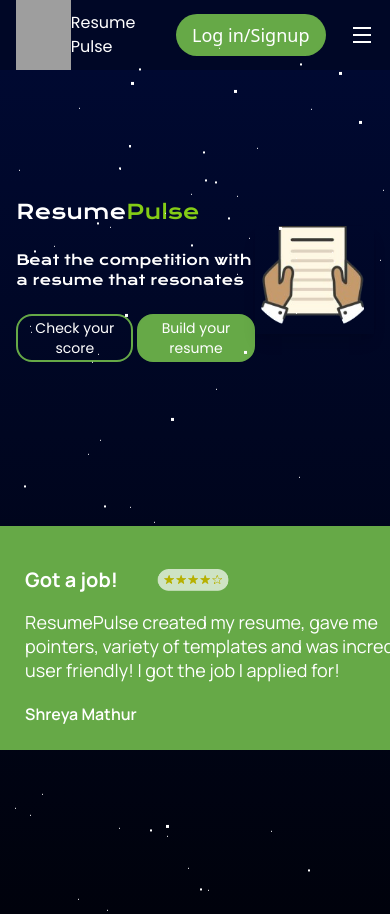
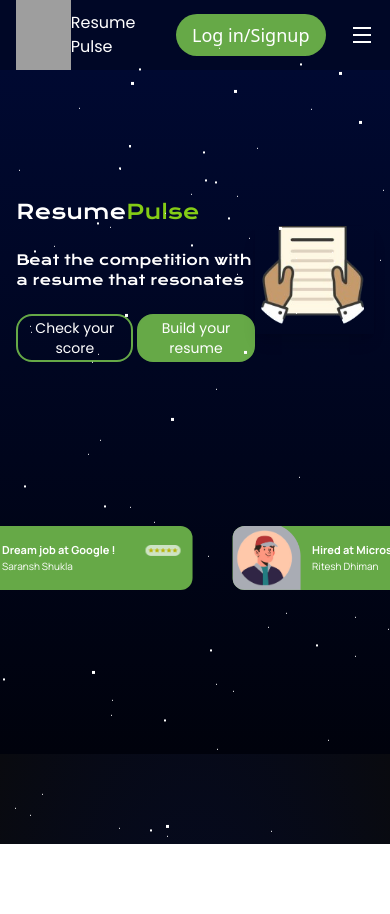
Before and after one commit to RiteshDhiman/ResumePulse, a React (Vite) app in the folder frontend/: page / in a window 390 px wide. After the commit the page ends 844 px from the top, so only its background shows below. Built offline with nearby package versions, Linux system fonts and the light colour scheme; grey boxes are pictures that could not be loaded.

Commit message:
responsive reviews

```diff
--- a/frontend/src/components/herobanner/data.js
+++ b/frontend/src/components/herobanner/data.js
@@ -21,14 +21,14 @@ export const reviews = [
     image: '/images/reviews/r4.png'
   },
   {
-      title: "Lifesaver for Job Seekers!!",
+    title: "Lifesaver for Job Seekers",
     desc: "This website offered a great selection of modern templates and an easy-to-use builder.",
     name: "Arjun",
     stars: '/images/reviews/stars.png',
     image: '/images/reviews/r3.png'
   },
   {
-      title: "Great for a Quick Resume Refresh",
+    title: "Great for Resume Refresh",
     desc: "ResumePulse is user-friendly and the score report identified some typos and formatting issues.",
     name: "Garima",
     stars: '/images/reviews/4stars.png',
--- a/frontend/src/components/reviews/Card.jsx
+++ b/frontend/src/components/reviews/Card.jsx
@@ -9,19 +9,19 @@ function Card(props) {
 
 
   return (
-    <div className='bg-[#66A947] font-manrope w-full h-56 rounded-xl flex justify-between items-center overflow-hidden'>
-                <div className='profile-icon relative w-1/3 h-full'>
-                    <div className=' left-0 bottom-0 absolute h-full'><img src={Frame} /></div>
-                    <div className=' left-3 bottom-3 absolute w-48'><img src={profile_icon} /></div>
+    <div className='bg-[#66A947] font-manrope overflow-hidden w-[270px] h-16 md:w-[580px] md:h-44 lg:w-[750px] lg:h-56 rounded-xl flex justify-between items-center '>
+                <div className='profile-icon relative w-1/4 md:w-1/3 h-full'>
+                    <div className='absolute left-0 bottom-0 md:h-full md:w-full'><img src={Frame} /></div>
+                    <div className=' absolute w-14 left-1 bottom-1 md:w-36 md:left-6 md:bottom-2 lg:w-48 lg:left-3 lg:bottom-3'><img src={profile_icon} /></div>
                 </div>
 
-                <div className="text text-white p-10 w-2/3 h-full flex-col justify-between items-center">
-                    <div className='flex gap-10 items-center mb-4'>
-                        <div className='font-bold text-xl'>{props.title}</div>
-                        <div className=' w-2/12'><img src={props.stars} /></div>
+                <div className="text text-white px-3 py-4 md:p-8 lg:p-10 w-3/4 md:w-2/3 h-full flex-col justify-between items-center">
+                    <div className=' flex justify-between md:gap-10 items-center md:mb-1 lg:mb-4'>
+                        <div className='font-bold lg:text-xl md:text-lg text-[11px]'>{props.title}</div>
+                        <div className=' w-[35px] md:w-2/12'><img src={props.stars} /></div>
                     </div>
-                    <div className=' leading-6 mb-5 text-lg'>{props.desc}</div>
-                    <div className='font-semibold text-md'>{props.name}</div>
+                    <div className=' leading-6 mb-0 md:mb-3 lg:mb-2 lg:text-lg md:text-sm text-xs hidden md:block'>{props.desc}</div>
+                    <div className='font-normal md:font-semibold lg:text-base md:text-sm text-[10px]'>{props.name}</div>
 
                 </div>
 
--- a/frontend/src/components/reviews/Review.jsx
+++ b/frontend/src/components/reviews/Review.jsx
@@ -54,11 +54,9 @@ function Review(props) {
 
   return (
     <>
-      <div className='slider relative w-full h-70 px-5 grid overflow-hidden place-items-center m-auto'>
-        <div className="slide-track flex w-[calc(400px*18)]">
-
-          {reviews.map((review) => <div className="slide w-1/2 h-full flex items-start p-5"><Card key={review.name} title={review.title} desc={review.desc} name={review.name} stars={review.stars} image={review.image} /></div>)}
-
+      <div className='slider overflow-hidden relative w-full h-70 px-5 grid place-items-center m-auto'>
+        <div className="slide-track flex w-[280vw] lg:w-[380vw]">
+          {reviews.map((review, index) => <div key={index} className="slide w-1/2 h-full flex items-start p-5"><Card key={review.name} title={review.title} desc={review.desc} name={review.name} stars={review.stars} image={review.image} /></div>)}
         </div>
       </div>
     </>
--- a/frontend/src/components/reviews/reviewStyle.scss
+++ b/frontend/src/components/reviews/reviewStyle.scss
@@ -22,15 +22,19 @@
 // }
 
 .slide-track{
-    animation: scroll 40s linear infinite;
+    animation: scroll 120s linear infinite;
 }
 
 @keyframes scroll {
     0%{
         transform: translateX(0);
     }
+    50%{
+        transform: translateX(calc(-260px*18));
+
+    }
     100%{
-        transform: translateX(calc(-250px*9));
+        transform: translateX(0);
     }
 
 }
```
Lines whose indentation alone changed are shown as unchanged.
